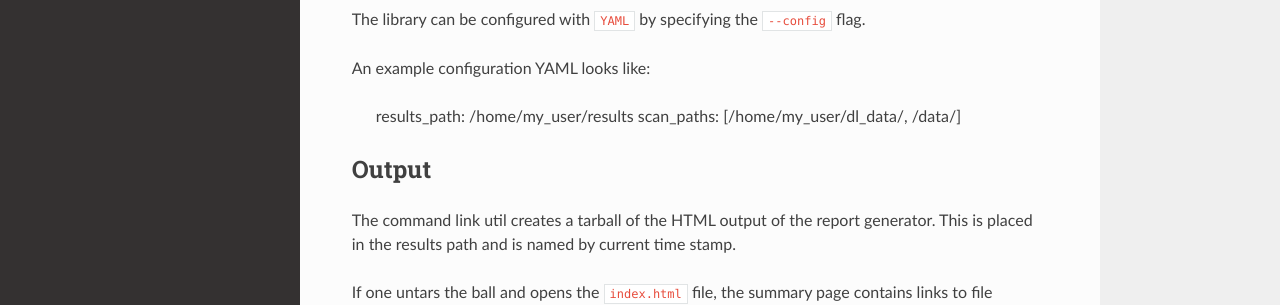
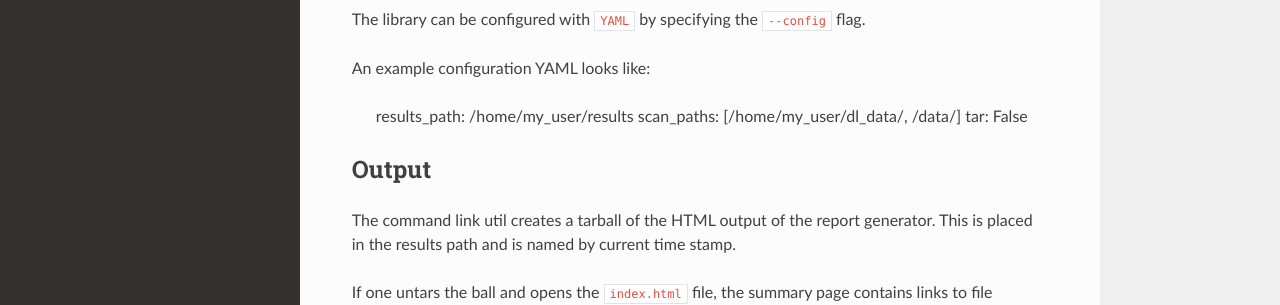
Before and after one commit to HEP-DL/dl_data_validation_toolset, a Sphinx documentation site: the page built from docs/usage.rst, in a window 1280 px wide and 1097 px high. Shown: the part 426-731 px from the top of the window. Built offline with Sphinx 7.4.7 and the Read the Docs theme 2.0.0, drawn with Linux system fonts in a browser that asks for light colours.

Commit message:
Documentation

```diff
--- a/docs/conf.py
+++ b/docs/conf.py
@@ -16,9 +16,9 @@
 # add these directories to sys.path here. If the directory is relative to the
 # documentation root, use os.path.abspath to make it absolute, like shown here.
 #
-# import os
-# import sys
-# sys.path.insert(0, os.path.abspath('.'))
+import os
+import sys
+sys.path.insert(0, os.path.abspath('..'))
 
 
 # -- General configuration ------------------------------------------------
--- a/docs/usage.rst
+++ b/docs/usage.rst
@@ -21,6 +21,7 @@ An example configuration YAML looks like:
 
   results_path: /home/my_user/results
   scan_paths: [/home/my_user/dl_data/, /data/]
+  tar: False
 
 Output
 ------
```
